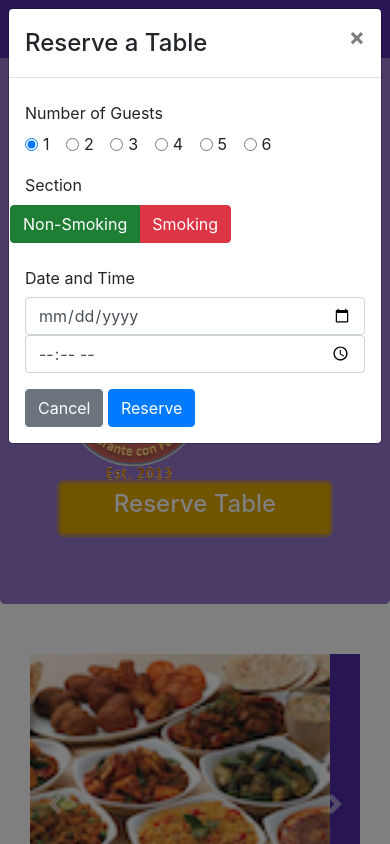
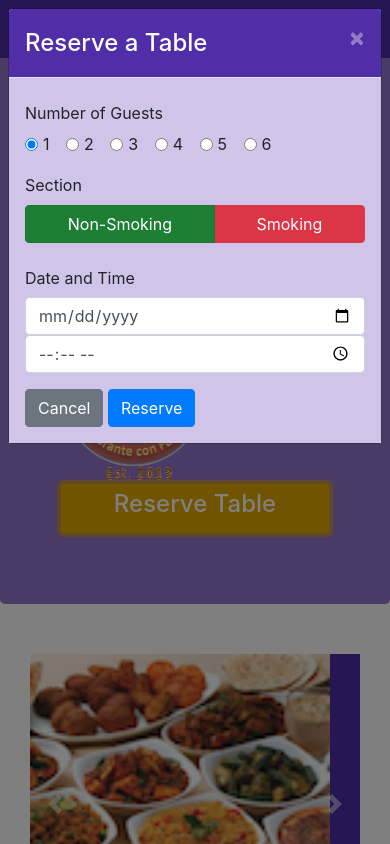
Before and after one commit to HarshAgrawal25/Bootstrap, a website: page index.html in a window 390 px wide. Both pictures are taken after a click on the button "Reserve Table". Shown: the top 844 px of the page. Drawn offline with nearby package versions, Linux system fonts and the light colour scheme.

Commit message:
Assignment-4

```diff
--- a/css/styles.scss
+++ b/css/styles.scss
@@ -53,12 +53,13 @@ body{
     border-bottom: 1px solid $lt-gray;
     padding: 10px;
 }
-
+// class
 .carousel {
     background:$background-dark;
-
+    // class
     .carousel-item {
         height: $carousel-item-height;
+        // tag
         img {
             position: absolute;
             top: 0;
@@ -67,10 +68,26 @@ body{
         }
     }
 }
-
+// id
 #carouselButton {
     right:0px;
     position: absolute;
     bottom: 0px;
     z-index: 1;
 }
+.modal-content{
+    .modal-header {
+        background-color: $background-dark;
+            .modal-title{
+                color:#ffffff;
+            }
+            button {
+                color:$background-pale;
+            }
+
+    }
+
+    .modal-body {
+        background-color:$background-pale;
+    }
+}
--- a/index.html
+++ b/index.html
@@ -30,7 +30,7 @@
                 <li class="nav-items"><a class="nav-link" href="./contactus.html"><span class="fa fa-address-card fa-lg"></span> Contact</a></li>
             </ul>
             <span class="navbar-text">
-                <a data-toggle="modal" data-target="#loginModal">
+                <a  id="login">
                     <h5><sapn class="fa fa-sign-in"></sapn>  Login</h5>
                 </a>
             </span>
@@ -84,7 +84,7 @@
                         <img src="./img/logo.png" class="img-fluid" alt="logo">
                 </div>
                 <div class="col-12 col-sm-3 align-self-center ">
-                    <button type="submit" data-target="#reserve25" class="btn  btn-warning text-white font-weight-bold  btn-block" data-toggle="modal">
+                    <button type="submit" id="modal" class="btn  btn-warning text-white font-weight-bold  btn-block">
                         <h4>Reserve Table</h4></button>
                 </div>
             </div>
@@ -145,11 +145,11 @@
                         </div>
                         <div class="form-group row">
                             <label for="section" class="col-12 col-md-2 control-label">Section</label>
-                            <div class="btn-group btn-group-toggle" data-toggle="buttons">
+                            <div class="btn-group btn-group-toggle col-md-4" data-toggle="buttons">
                                     <label class="btn btn-success active">
                                         <input type="radio" name="options" id="option1"  autocomplete="off" checked>Non-Smoking
                                     </label>
-                                    <label class="btn btn-danger">
+                                    <label class="btn btn-danger ">
                                         <input type="radio" name="options" id="option2"   autocomplete="off">Smoking
                                     </label>
                             </div>
@@ -323,7 +323,7 @@
             // for more reference :https://stackoverflow.com/questions/20615100/add-play-pause-button-to-bootstrap-carousel
             $(document).ready(function(){
                 $('#mycarousel').carousel( { interval: 100,pause:"false" } );
-                    $('#carouselButton').click(function(){
+                $('#carouselButton').click(function(){
                     if( $('#carouselButton').children('span').hasClass('fa-pause')){
                         $('#mycarousel').carousel('pause');
                         $('#carouselButton').children('span').removeClass('fa-pause');
@@ -339,6 +339,20 @@
                 });
             });
         </script>
+        <script>
+            $(document).ready(function(){
+                $('#modal').click(function(){
+                    $('#reserve25').modal('show');
+                })
+            })
+        </script>
+        <script>
+            $(document).ready(function(){
+                $('#login').click(function(){
+                    $('#loginModal').modal('show');
+                })
+            })
+        </script>
 
 </body>
 
```
Also changed, not shown: css/styles.css.
